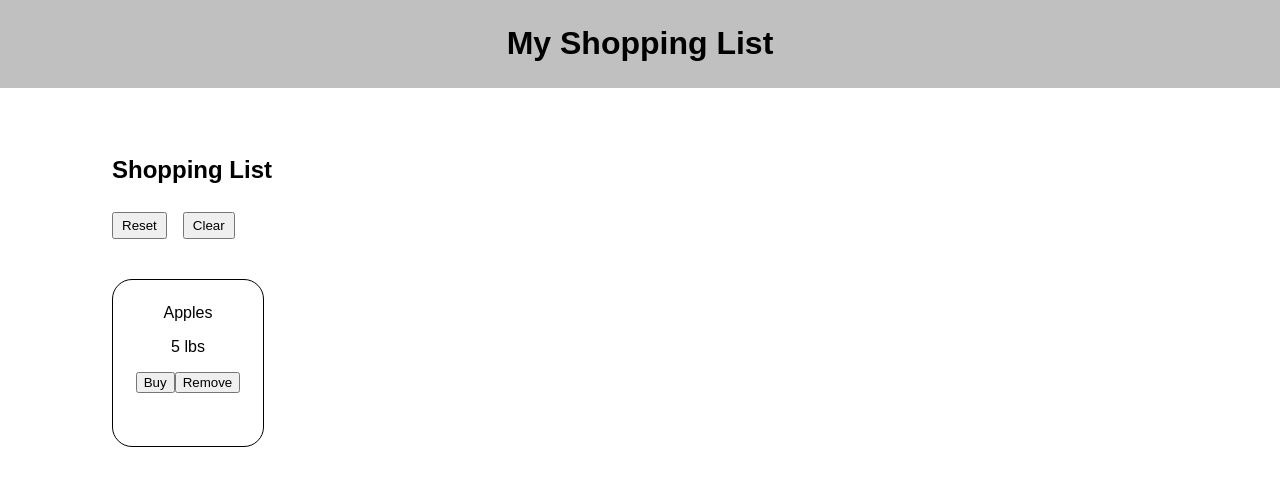
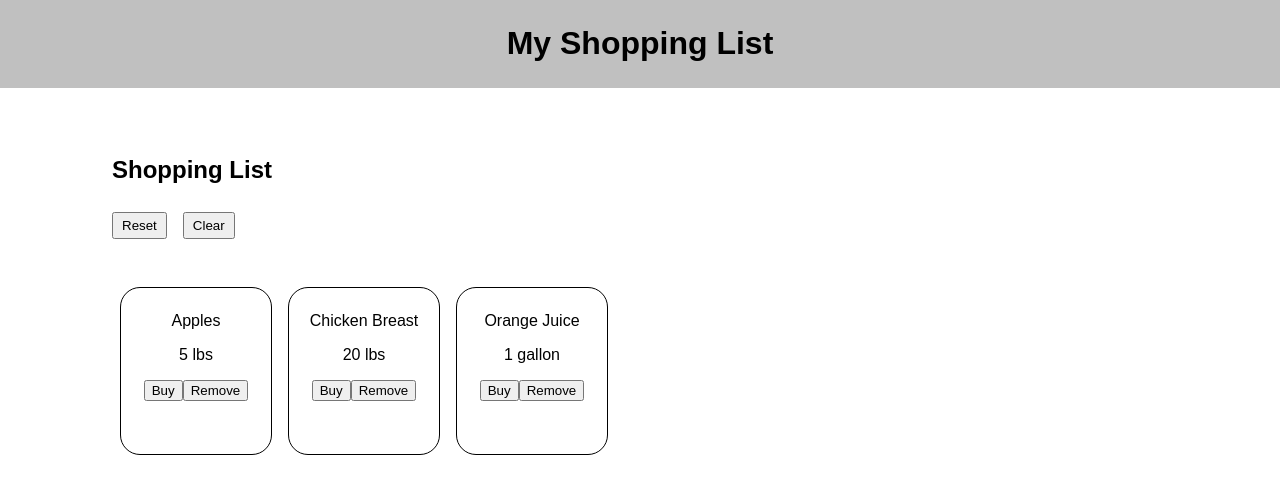
Before and after one commit to McKynlee/pod4-fs-react-shopping-list, a React (Create React App) app: page / in a window 1280 px wide. Shown: the top 494 px of the page. Built offline with nearby package versions, Linux system fonts and the light colour scheme.

Commit message:
static html for ShoppingList.jsx completed

```diff
--- a/src/components/ShoppingList/ShoppingList.css
+++ b/src/components/ShoppingList/ShoppingList.css
@@ -14,8 +14,10 @@
 }
 
 .list-item {
+  display: inline-block;
   border: 1px solid #000000;
   border-radius: 20px;
+  margin: 0.5rem;
   padding: 0.5rem 0;
   width: 150px;
   height: 150px;
--- a/src/components/ShoppingList/ShoppingList.jsx
+++ b/src/components/ShoppingList/ShoppingList.jsx
@@ -19,6 +19,24 @@ function ShoppingList() {
             <button>Remove</button>
           </div>
         </div>
+
+        <div className="list-item">
+          <p>Chicken Breast</p>
+          <p>20 lbs</p>
+          <div className="item-buttons">
+            <button>Buy</button>
+            <button>Remove</button>
+          </div>
+        </div>
+
+        <div className="list-item">
+          <p>Orange Juice</p>
+          <p>1 gallon</p>
+          <div className="item-buttons">
+            <button>Buy</button>
+            <button>Remove</button>
+          </div>
+        </div>
       </div>
     </div>
   );
```
